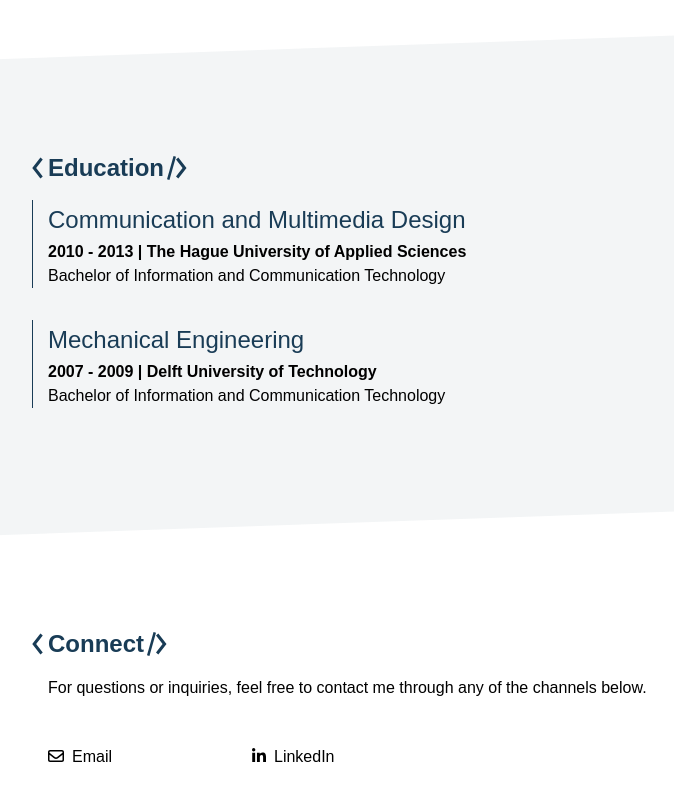
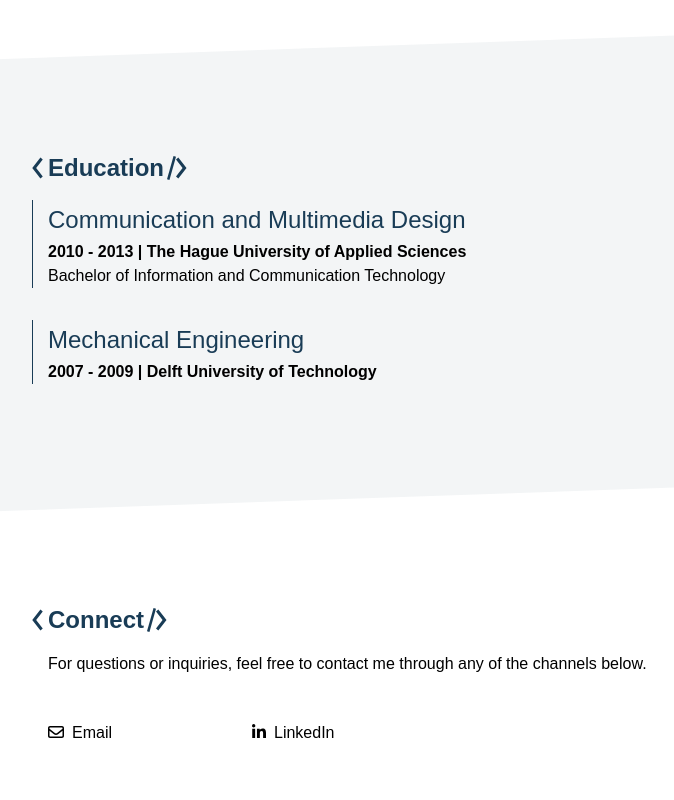
Before and after one commit to Emroni/website, a Next.js app: page / in a window 1280 px wide. Shown: the part 4146-4946 px from the top of the page, without its empty margins (208-882 px from the left). Built offline with nearby package versions, Linux system fonts and the light colour scheme.

Commit message:
Fix Education section copy

```diff
--- a/src/sections/Education/index.tsx
+++ b/src/sections/Education/index.tsx
@@ -14,7 +14,6 @@ export default function Education() {
                 />
                 <EducationBlock
                     date="2007 - 2009"
-                    degree="Bachelor of Information and Communication Technology"
                     location="Delft University of Technology"
                     name="Mechanical Engineering"
                 />
```
